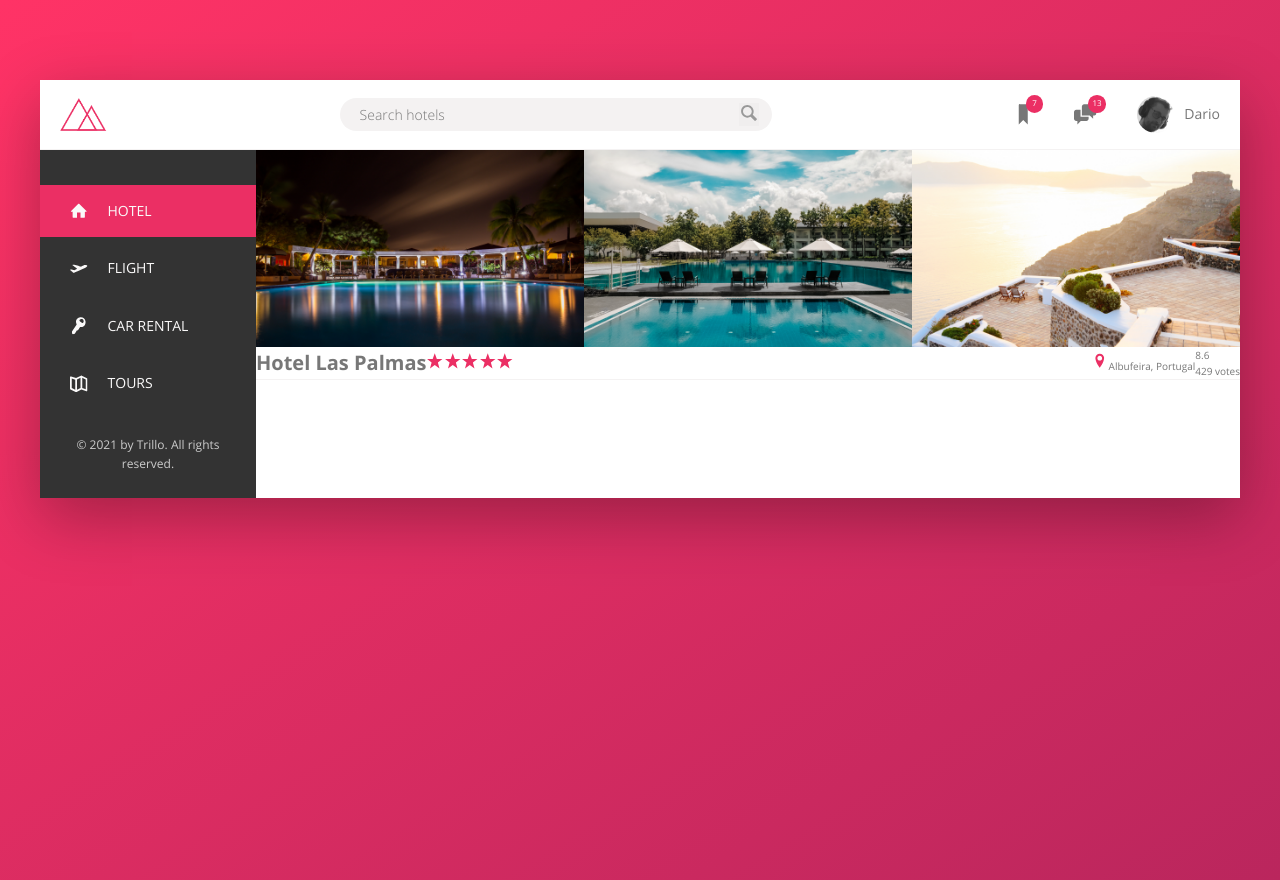
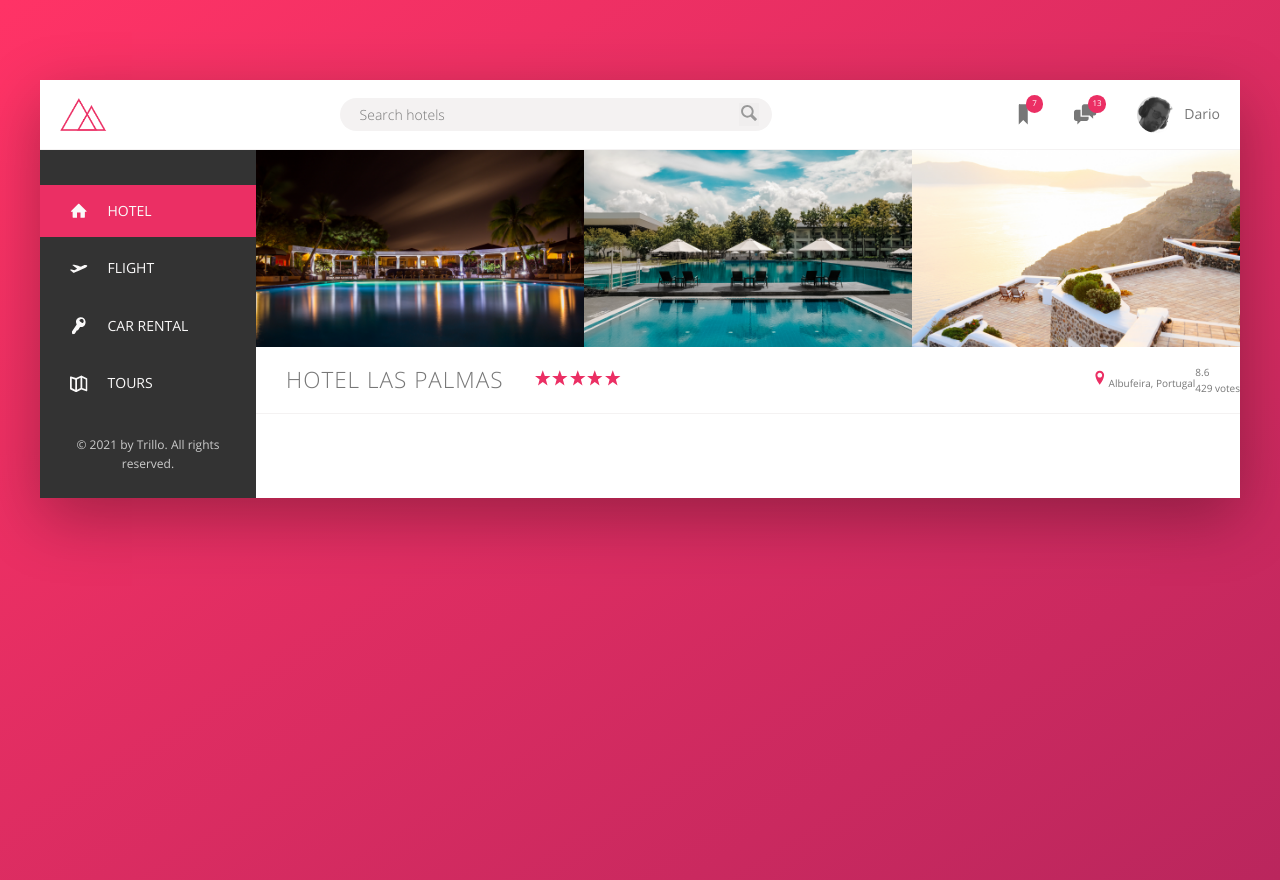
Before and after one commit to dario-piotrowicz/VueJS3-CSS_demo_Trillo_website_miniproject, a Vue app: page / in a window 1280 px wide. Built offline with nearby package versions, Linux system fonts and the light colour scheme.

Commit message:
styled the hotel overview heading

```diff
--- a/src/components/HotelView/Overview.vue
+++ b/src/components/HotelView/Overview.vue
@@ -37,6 +37,14 @@
   align-items: center;
   border-bottom: 1px solid var(--color-gray-lighter);
 
+  &__heading {
+    font-size: 2.25rem;
+    font-weight: 300;
+    text-transform: uppercase;
+    letter-spacing: 1px;
+    padding: 1.5rem 3rem;
+  }
+
   &__stars {
     /* this with margin-right auto is a useful
     trick that can be used with flex to create
```
